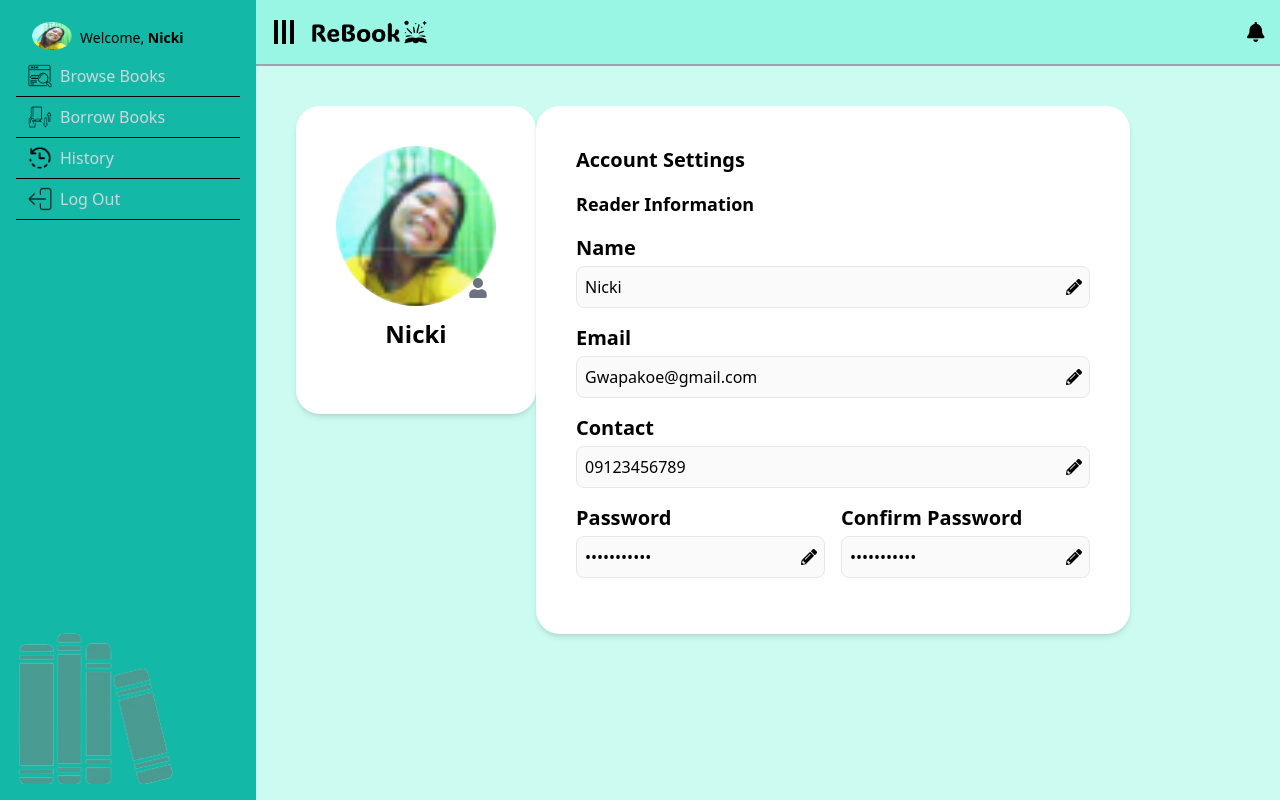
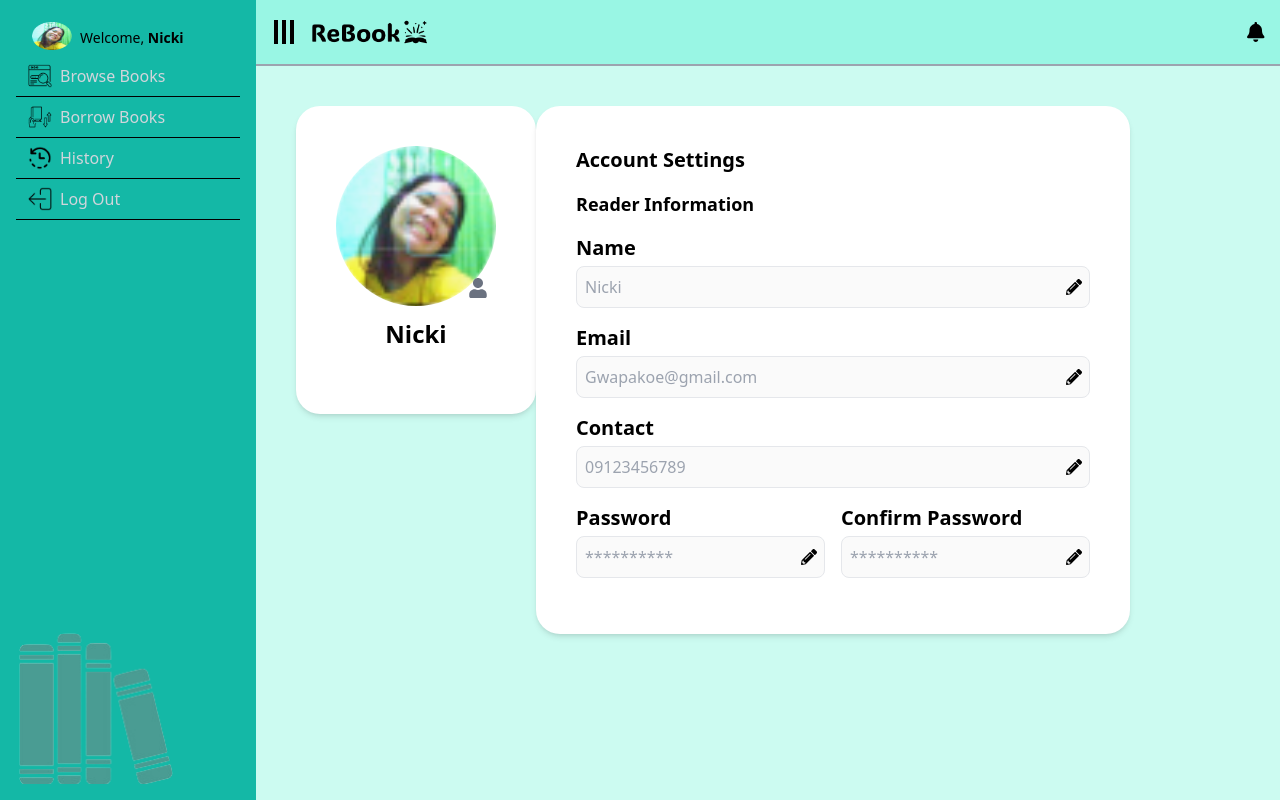
Before and after one commit to orenji-neko/Reader-web, a React (Vite) app in the folder REBOOK/: page /User in a window 1280 px wide. Built offline with nearby package versions, Linux system fonts and the light colour scheme.

Commit message:
Update User.jsx
Fixed the layout

```diff
--- a/REBOOK/src/components/User.jsx
+++ b/REBOOK/src/components/User.jsx
@@ -56,8 +56,8 @@ const User = () => {
   };
 
   return (
-    <div className="bg-teal-100 p-6 w-1000000000 flex justify-left h-screen items-start">
-      <div className="flex space-y-">
+    <div className="bg-teal-100 p-6 w-1000000000 flex justify-left h-screen items-start ">
+      <div className="flex space-y- user">
         <div className="flex-shrink-0 text-center">
           <div className="bg-white p-10 rounded-3xl shadow-md">
             <div className="relative">
@@ -97,7 +97,7 @@ const User = () => {
                   type="text"
                   name="name"
                   placeholder={userDetails.name}
-                  value={userDetails.name}
+
                   onChange={handleChange}
                   className="p-2 border rounded-lg w-full"
                   disabled={editingField !== "name"}
@@ -115,7 +115,7 @@ const User = () => {
                   type="email"
                   name="email"
                   placeholder={userDetails.email}
-                  value={userDetails.email}
+
                   onChange={handleChange}
                   className="p-2 border rounded-lg w-full"
                   disabled={editingField !== "email"}
@@ -133,7 +133,7 @@ const User = () => {
                   type="text"
                   name="contact"
                   placeholder={userDetails.contact}
-                  value={userDetails.contact}
+
                   onChange={handleChange}
                   className="p-2 border rounded-lg w-full"
                   disabled={editingField !== "contact"}
@@ -152,7 +152,7 @@ const User = () => {
                     type="password"
                     name="password"
                     placeholder="**********"
-                    value={userDetails.password}
+
                     onChange={handleChange}
                     className="p-2 border rounded-lg w-full"
                     disabled={editingField !== "password"}
@@ -169,7 +169,7 @@ const User = () => {
                     type="password"
                     name="confirmpassword"
                     placeholder="**********"
-                    value={userDetails.confirmpassword}
+
                     onChange={handleChange}
                     className="p-2 border rounded-lg w-full"
                     disabled={editingField !== "confirmpassword"}
```
